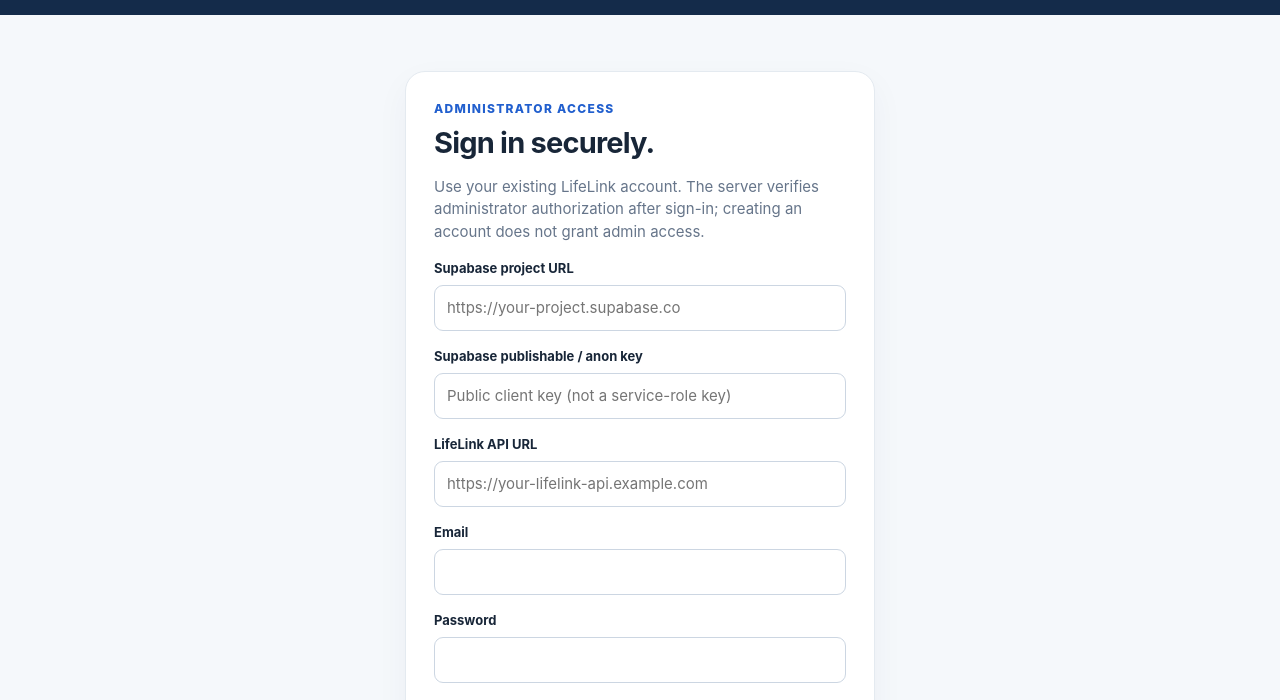
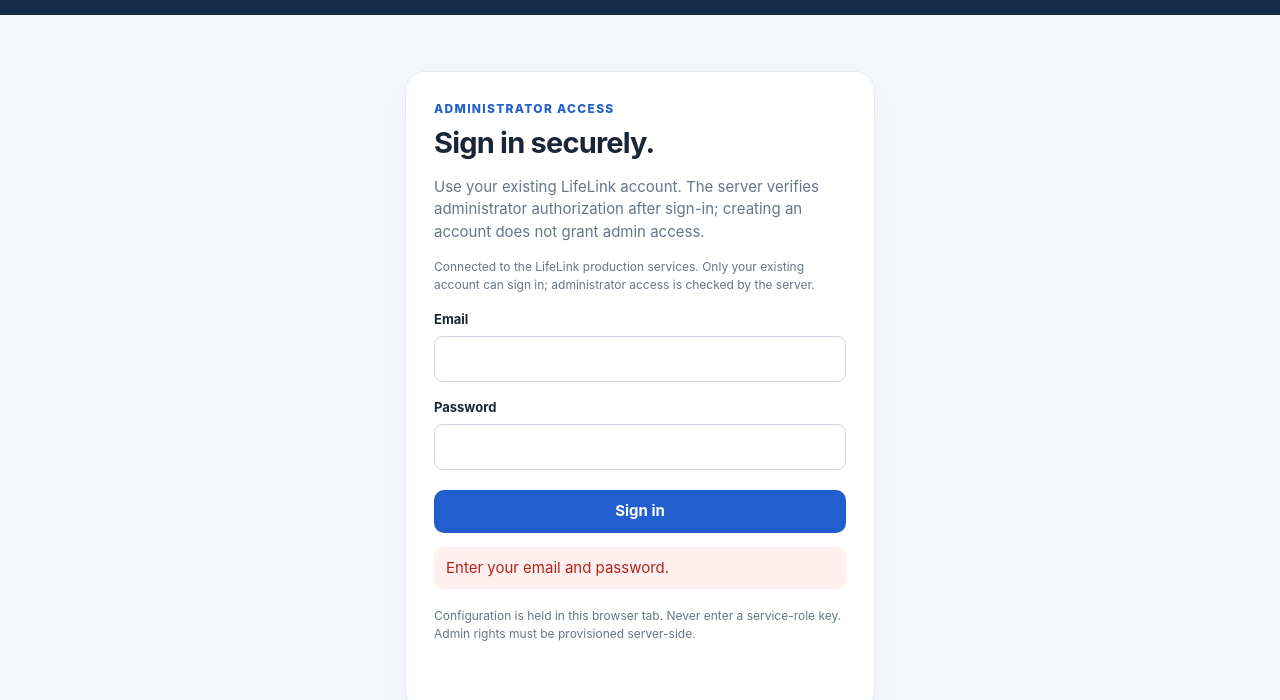
Before and after one commit to RamProjector/LifeLink, a plain HTML site: page admin-web/index.html in a window 1280 px wide. Both pictures are taken after a click on the button "Sign in". Shown: the part 72-772 px from the top of the page. Drawn offline with Linux system fonts and the light colour scheme.

Commit message:
Preconfigure LifeLink admin console sign-in

```diff
--- a/admin-web/index.html
+++ b/admin-web/index.html
@@ -14,9 +14,7 @@ button,input{font:inherit}button{cursor:pointer;border:0;border-radius:10px;padd
 <header class="top"><div><div class="brand">Life<span>Link</span> / Admin</div><small>Restricted operations console</small></div><div id="session-tools" class="hidden"><button id="signout" class="secondary">Sign out</button></div></header>
 <main id="login-view" class="login">
  <div class="eyebrow">Administrator access</div><h1>Sign in securely.</h1><p class="muted">Use your existing LifeLink account. The server verifies administrator authorization after sign-in; creating an account does not grant admin access.</p>
- <label for="supabase-url">Supabase project URL</label><input id="supabase-url" type="url" placeholder="https://your-project.supabase.co" autocomplete="url">
- <label for="supabase-key">Supabase publishable / anon key</label><input id="supabase-key" type="password" autocomplete="off" placeholder="Public client key (not a service-role key)">
- <label for="api-url">LifeLink API URL</label><input id="api-url" type="url" placeholder="https://your-lifelink-api.example.com">
+ <p class="muted small">Connected to the LifeLink production services. Only your existing account can sign in; administrator access is checked by the server.</p>
  <label for="email">Email</label><input id="email" type="email" autocomplete="username" required>
  <label for="password">Password</label><input id="password" type="password" autocomplete="current-password" required>
  <button id="signin" style="width:100%;margin-top:20px">Sign in</button>
@@ -34,7 +32,10 @@ button,input{font:inherit}button{cursor:pointer;border:0;border-radius:10px;padd
 </main>
 <script>
 (() => {
- let accessToken = null, apiBase = "", activePage = "overview";
+ const SUPABASE_URL = "https://nphbhlxnujmylhubzmne.supabase.co";
+ const SUPABASE_PUBLISHABLE_KEY = "sb_publishable_0BnXY2k96nRr0k0zaZvMgQ_IQYSlyQu";
+ const API_BASE_URL = "https://lifelink-api-uzje.onrender.com";
+ let accessToken = null, activePage = "overview";
  const $ = id => document.getElementById(id);
  const esc = value => String(value ?? "").replace(/[&<>"']/g, ch => ({"&":"&amp;","<":"&lt;",">":"&gt;",'"':"&quot;","'":"&#39;"}[ch]));
  const message = (id, text, error=false) => { const el=$(id); el.textContent=text; el.classList.toggle("hidden",!text); el.classList.toggle("error",error); };
@@ -46,20 +47,8 @@ button,input{font:inherit}button{cursor:pointer;border:0;border-radius:10px;padd
    return data;
  }
  async function signIn() {
-   const supabase=$("supabase-url").value.trim().replace(/\/$/,""), key=$("supabase-key").value.trim();
-   apiBase=$("api-url").value.trim().replace(/\/$/,"");
-   const secureEndpoint = value => {
-     try {
-       const parsed = new URL(value);
-       return parsed.protocol === "https:" ||
-         (parsed.protocol === "http:" && ["localhost", "127.0.0.1", "[::1]"].includes(parsed.hostname));
-     } catch { return false; }
-   };
-   if (!supabase || !key || !apiBase || !$("email").value.trim() || !$("password").value) { message("login-message","Complete all fields first.",true); return; }
-   if (!secureEndpoint(supabase) || !secureEndpoint(apiBase)) {
-     message("login-message","Use HTTPS for Supabase and the LifeLink API. HTTP is allowed only for localhost development.",true);
-     return;
-   }
+   const supabase=SUPABASE_URL, key=SUPABASE_PUBLISHABLE_KEY;
+   if (!$("email").value.trim() || !$("password").value) { message("login-message","Enter your email and password.",true); return; }
    $("signin").disabled=true; message("login-message","Signing in…");
    try {
      const response=await fetch(supabase+"/auth/v1/token?grant_type=password",{method:"POST",headers:{"apikey":key,"Content-Type":"application/json"},body:JSON.stringify({email:$("email").value.trim(),password:$("password").value})});
@@ -103,7 +92,7 @@ button,input{font:inherit}button{cursor:pointer;border:0;border-radius:10px;padd
  $("password").addEventListener("keydown",e=>{if(e.key==="Enter")signIn()});
  document.querySelectorAll(".tab").forEach(b=>b.addEventListener("click",()=>loadPage(b.dataset.page)));
  $("refresh").addEventListener("click",()=>loadPage(activePage));
- $("signout").addEventListener("click",()=>{accessToken=null;apiBase="";$("app-view").classList.add("hidden");$("session-tools").classList.add("hidden");$("login-view").classList.remove("hidden");$("supabase-key").value="";$("password").value="";message("login-message","Signed out.");});
+ $("signout").addEventListener("click",()=>{accessToken=null;$("app-view").classList.add("hidden");$("session-tools").classList.add("hidden");$("login-view").classList.remove("hidden");$("password").value="";message("login-message","Signed out.");});
 })();
 </script>
 </body></html>
```
